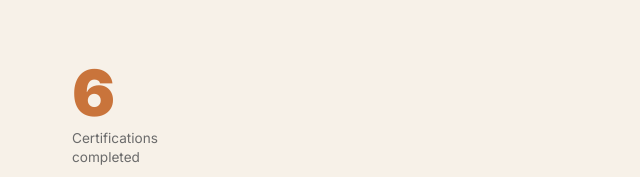
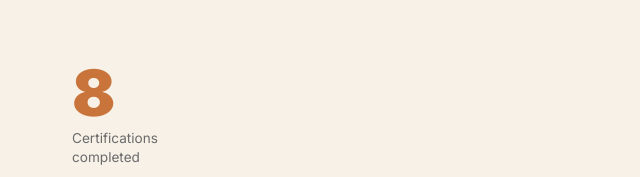
Before and after one commit to preharendra/harendra_portfolio, a plain HTML site: page index.html in a window 1280 px wide. Shown: the part 2263-2440 px from the top of the page, 0-640 px from the left. Drawn offline with nearby package versions, Linux system fonts and the light colour scheme; a web font is replaced by a local one.

Commit message:
Update certifications count from 6 to 8 in stats section

```diff
--- a/index.html
+++ b/index.html
@@ -178,7 +178,7 @@
             <span class="stat-item__label">Loan records<br>analyzed</span>
           </div>
           <div class="stat-item">
-            <span class="stat-number stat-item__number" data-target="6" data-suffix="">0</span>
+            <span class="stat-number stat-item__number" data-target="8" data-suffix="">0</span>
             <span class="stat-item__label">Certifications<br>completed</span>
           </div>
         </div>
```
